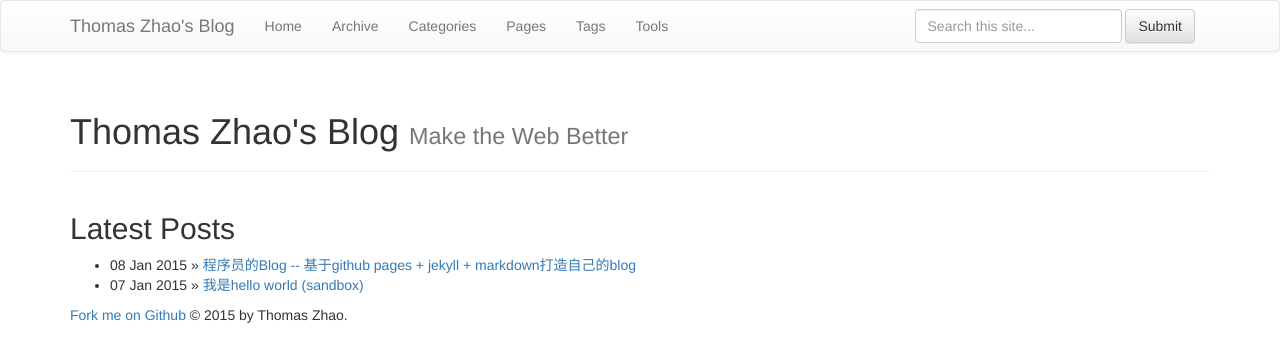
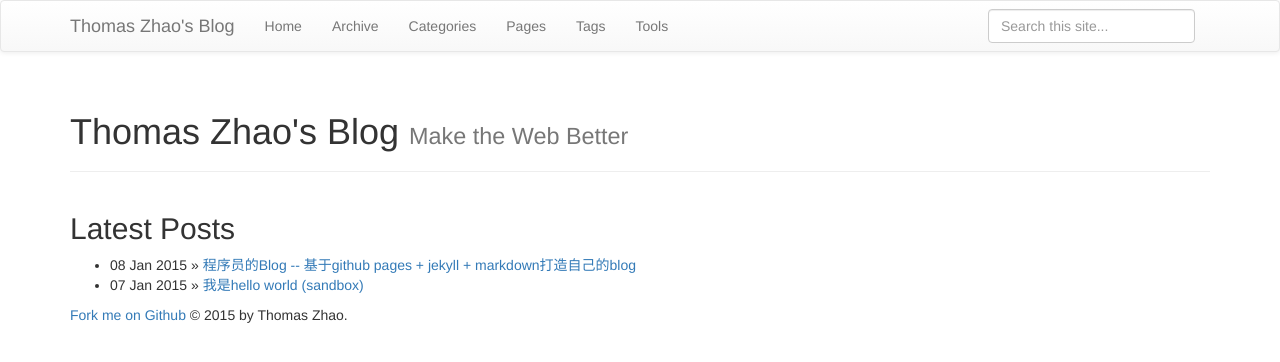
Before and after one commit to thomaszhao/thomaszhao.github.io, a Jekyll site: the page built from index.md, in a window 1280 px wide. Shown: the top 362 px of the page. Built offline with Jekyll 4.4.1, drawn with Linux system fonts in a browser that asks for light colours; nearby versions of some CDN libraries; library files that are not in the unit come from our copies.

Commit message:
default.html: delete the search botton.

```diff
--- a/_includes/themes/bootstrap-3/default.html
+++ b/_includes/themes/bootstrap-3/default.html
@@ -79,7 +79,7 @@
             <div class="form-group">
                 <input name="word" type="text" class="form-control" placeholder="Search this site...">
             </div>
-            <button type="submit" class="btn btn-default">Submit</button>
+            <!-- <button type="submit" class="btn btn-default">Submit</button> -->
             <input name=tn type=hidden value="bds">
             <input name=cl type=hidden value="3">
             <input name=si type=hidden value="{{ site.production_sitename }}">
```
